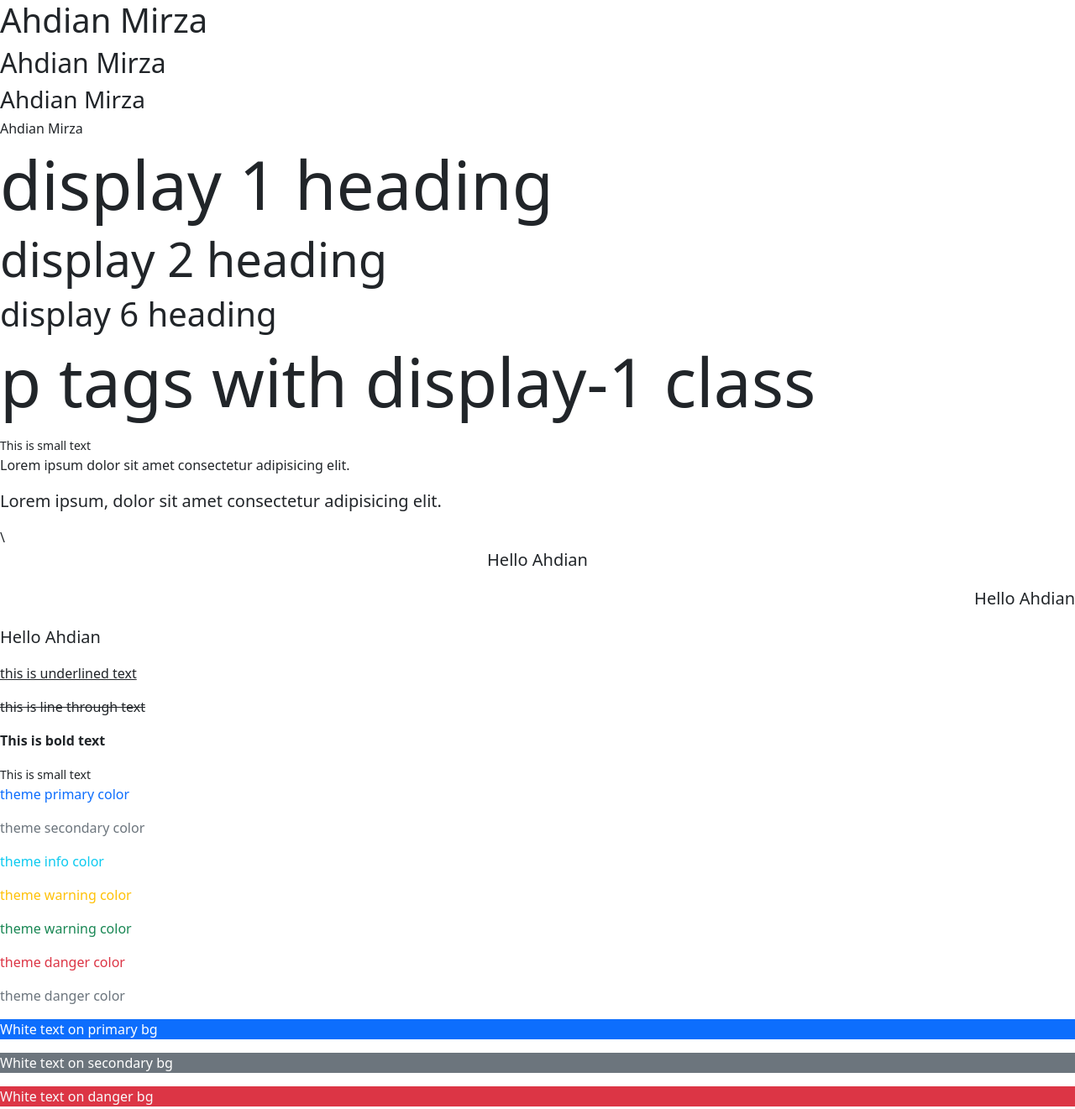
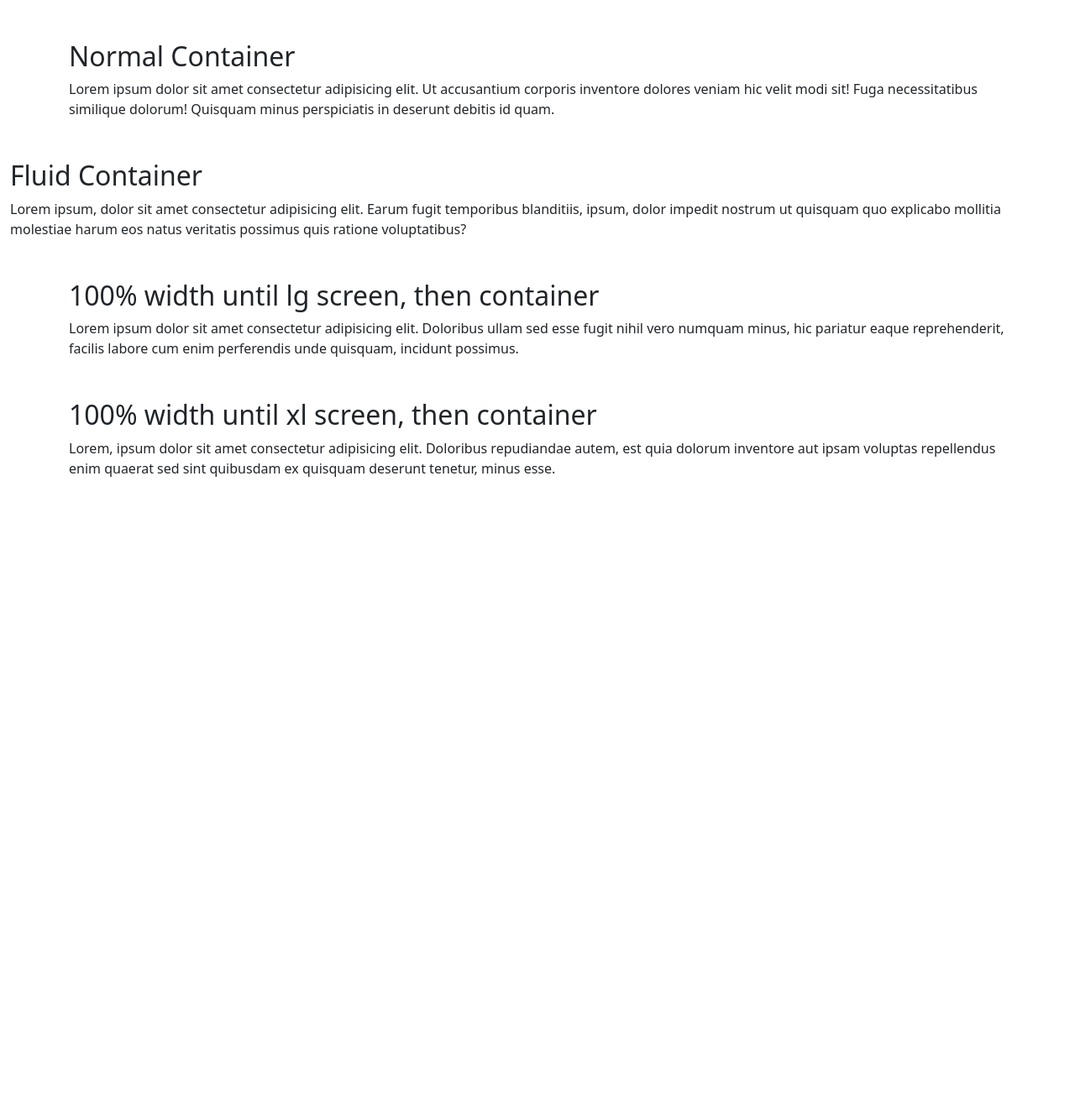
Before and after one commit to ahdianmirza/bootstrap-5-practice, a plain HTML site: page index.html in a window 1280 px wide. Shown: the whole page at 84% size. After the commit the page ends 800 px from the top, so only its background shows below. Drawn offline with nearby package versions, Linux system fonts and the light colour scheme.

Commit message:
menambahkan file latihan container

```diff
--- a/index.html
+++ b/index.html
@@ -11,45 +11,33 @@
 </head>
 
 <body>
-    <!-- heading tags -->
-    <h1>Ahdian Mirza</h1>
-    <h2>Ahdian Mirza</h2>
-    <h3>Ahdian Mirza</h3>
-    <h2 class="h6">Ahdian Mirza</h2>
+    <div class="container my-5">
+        <h2>Normal Container</h2>
+        <p>Lorem ipsum dolor sit amet consectetur adipisicing elit. Ut accusantium corporis inventore dolores veniam hic
+            velit modi sit! Fuga necessitatibus similique dolorum! Quisquam minus perspiciatis in deserunt debitis id
+            quam.</p>
+    </div>
 
-    <!-- display headings -->
-    <h1 class="display-1">display 1 heading</h1>
-    <h1 class="display-4">display 2 heading</h1>
-    <h1 class="display-6">display 6 heading</h1>
-    <p class="display-1">p tags with display-1 class</p>
+    <div class="container-fluid">
+        <h2>Fluid Container</h2>
+        <p>Lorem ipsum, dolor sit amet consectetur adipisicing elit. Earum fugit temporibus blanditiis, ipsum, dolor
+            impedit nostrum ut quisquam quo explicabo mollitia molestiae harum eos natus veritatis possimus quis ratione
+            voluptatibus?</p>
+    </div>
 
-    <!-- lead text & alignment -->
-    <small>This is small text</small>
-    <p>Lorem ipsum dolor sit amet consectetur adipisicing elit.</p>
-    <p class="lead">Lorem ipsum, dolor sit amet consectetur adipisicing elit.</p>\
-    <p class="lead text-center">Hello Ahdian</p>
-    <p class="lead text-end">Hello Ahdian</p>
-    <p class="lead text-start">Hello Ahdian</p>
+    <div class="container-lg my-5">
+        <h2>100% width until lg screen, then container</h2>
+        <p>Lorem ipsum dolor sit amet consectetur adipisicing elit. Doloribus ullam sed esse fugit nihil vero numquam
+            minus, hic pariatur eaque reprehenderit, facilis labore cum enim perferendis unde quisquam, incidunt
+            possimus.</p>
+    </div>
 
-    <!-- text decoration & font weight -->
-    <p class="text-decoration-underline">this is underlined text</p>
-    <p class="text-decoration-line-through">this is line through text</p>
-    <p class="fw-bold">This is bold text</p>
-    <small>This is small text</small>
-
-    <!-- text color -->
-    <p class="text-primary">theme primary color</p>
-    <p class="text-secondary">theme secondary color</p>
-    <p class="text-info">theme info color</p>
-    <p class="text-warning">theme warning color</p>
-    <p class="text-success">theme warning color</p>
-    <p class="text-danger">theme danger color</p>
-    <p class="text-muted">theme danger color</p>
-
-    <!-- bg colors -->
-    <p class="text-white bg-primary">White text on primary bg</p>
-    <p class="text-white bg-secondary">White text on secondary bg</p>
-    <p class="text-light bg-danger">White text on danger bg</p>
+    <div class="container-xl my-5">
+        <h2>100% width until xl screen, then container</h2>
+        <p>Lorem, ipsum dolor sit amet consectetur adipisicing elit. Doloribus repudiandae autem, est quia dolorum
+            inventore aut ipsam voluptas repellendus enim quaerat sed sint quibusdam ex quisquam deserunt tenetur, minus
+            esse.</p>
+    </div>
 
     <script src="https://cdn.jsdelivr.net/npm/bootstrap@5.0.2/dist/js/bootstrap.bundle.min.js"
         integrity="sha384-MrcW6ZMFYlzcLA8Nl+NtUVF0sA7MsXsP1UyJoMp4YLEuNSfAP+JcXn/tWtIaxVXM"
```
